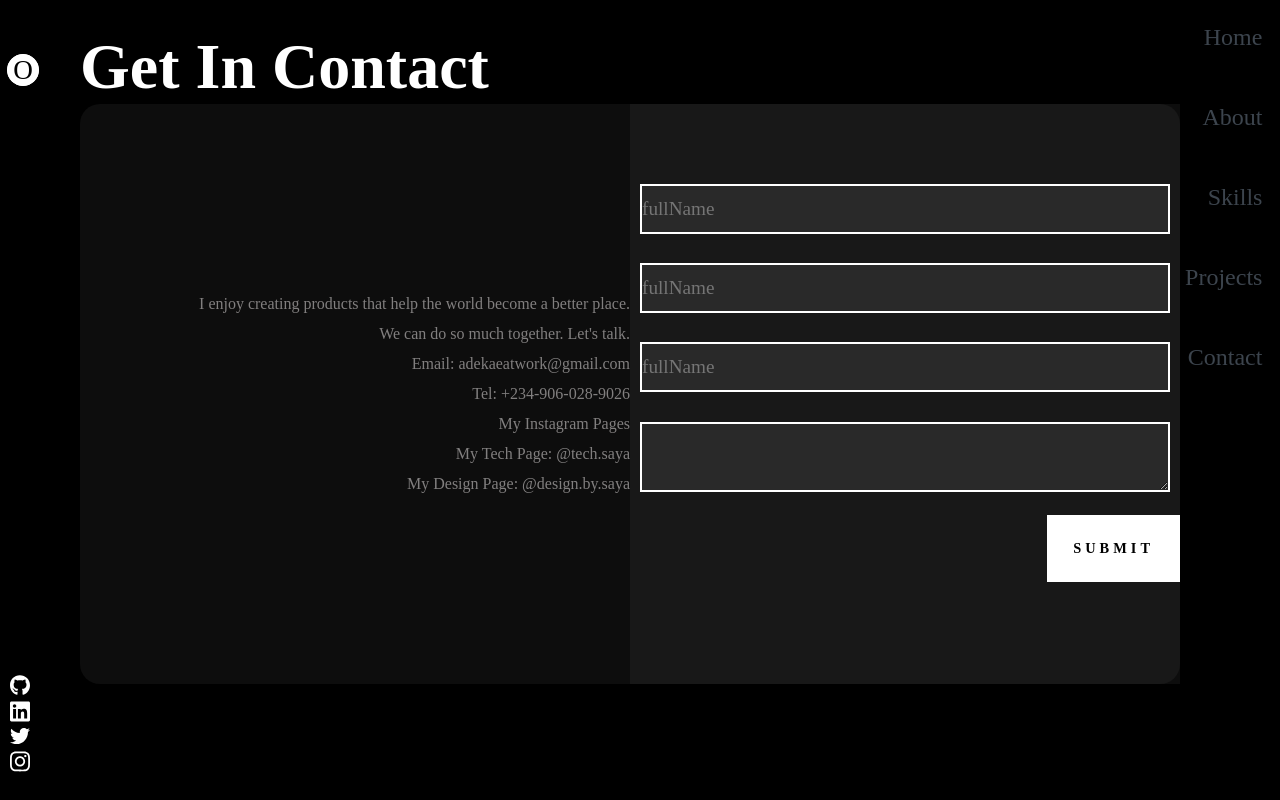
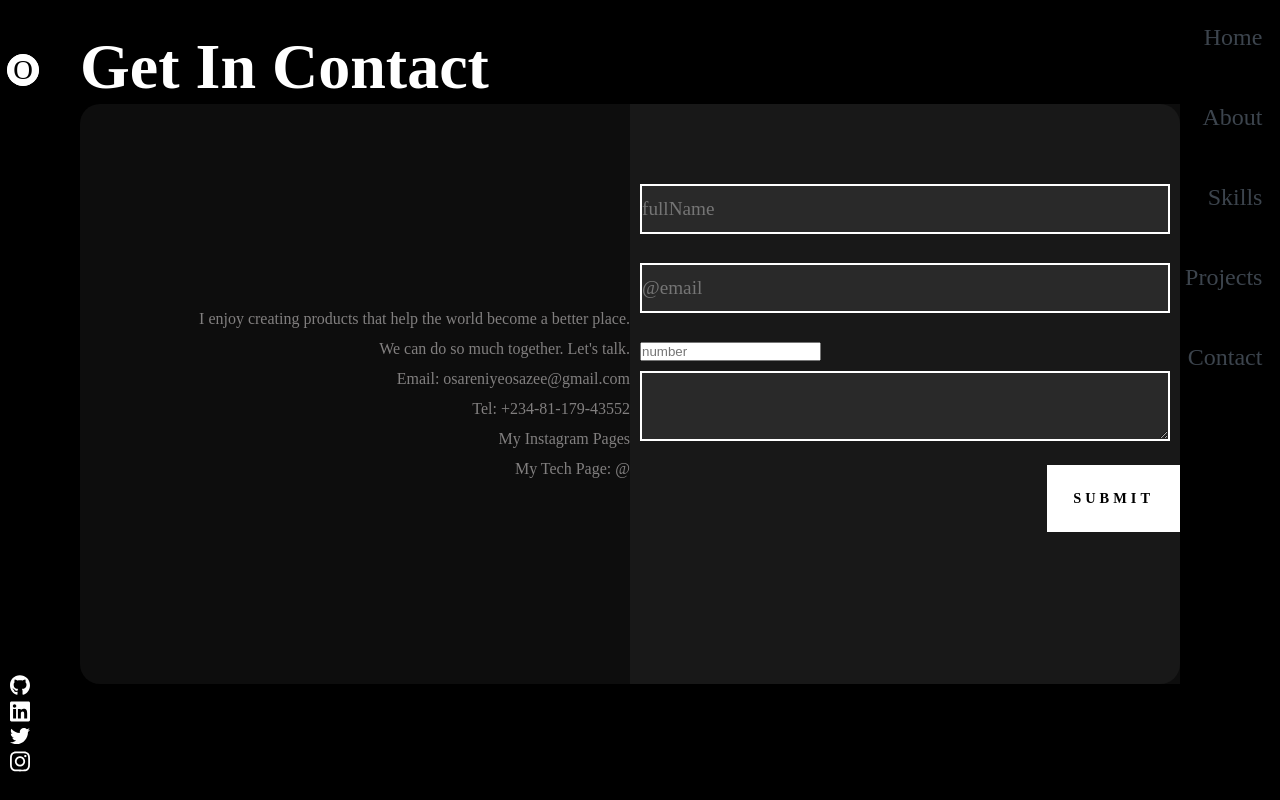
Before and after one commit to eddynice/Nan, a React (Create React App) app: page /contact in a window 1280 px wide. Shown: the top 800 px of the page. Built offline with nearby package versions, Linux system fonts and the light colour scheme; a web font is replaced by a local one.

Commit message:
Update Contact.js

```diff
--- a/src/component/contact/Contact.js
+++ b/src/component/contact/Contact.js
@@ -15,12 +15,12 @@ export default function Contact() {
   <div className="info">
     <p>I enjoy creating products that help the world become a better place.</p>
     <p>We can do so much together. Let's talk.</p>
-   <p>Email: adekaeatwork@gmail.com
+   <p>Email: osareniyeosazee@gmail.com
 </p>
-<p>Tel: +234-906-028-9026</p>
+<p>Tel: +234-81-179-43552</p>
 <p>My Instagram Pages</p>
-<p>My Tech Page: @tech.saya</p>
-<p>My Design Page: @design.by.saya</p>
+<p>My Tech Page: @</p>
+
 
   </div>
 
@@ -31,10 +31,10 @@ export default function Contact() {
         <input type="text" name="name" placeholder='fullName'/>
       </div>
       <div className="formControl">
-        <input type="text" name="name"  placeholder='fullName'/>
+        <input type="email" name="name"  placeholder='@email'/>
       </div>
       <div className="formControl">
-        <input type="text" name="name" placeholder='fullName'/>
+        <input type="number" name="name" placeholder='number'/>
       </div>
       <textarea name="Messages" id="" cols="60"  rows="10" className="textArea"></textarea>
       <input type="submit" name="name" className="button" />
```
